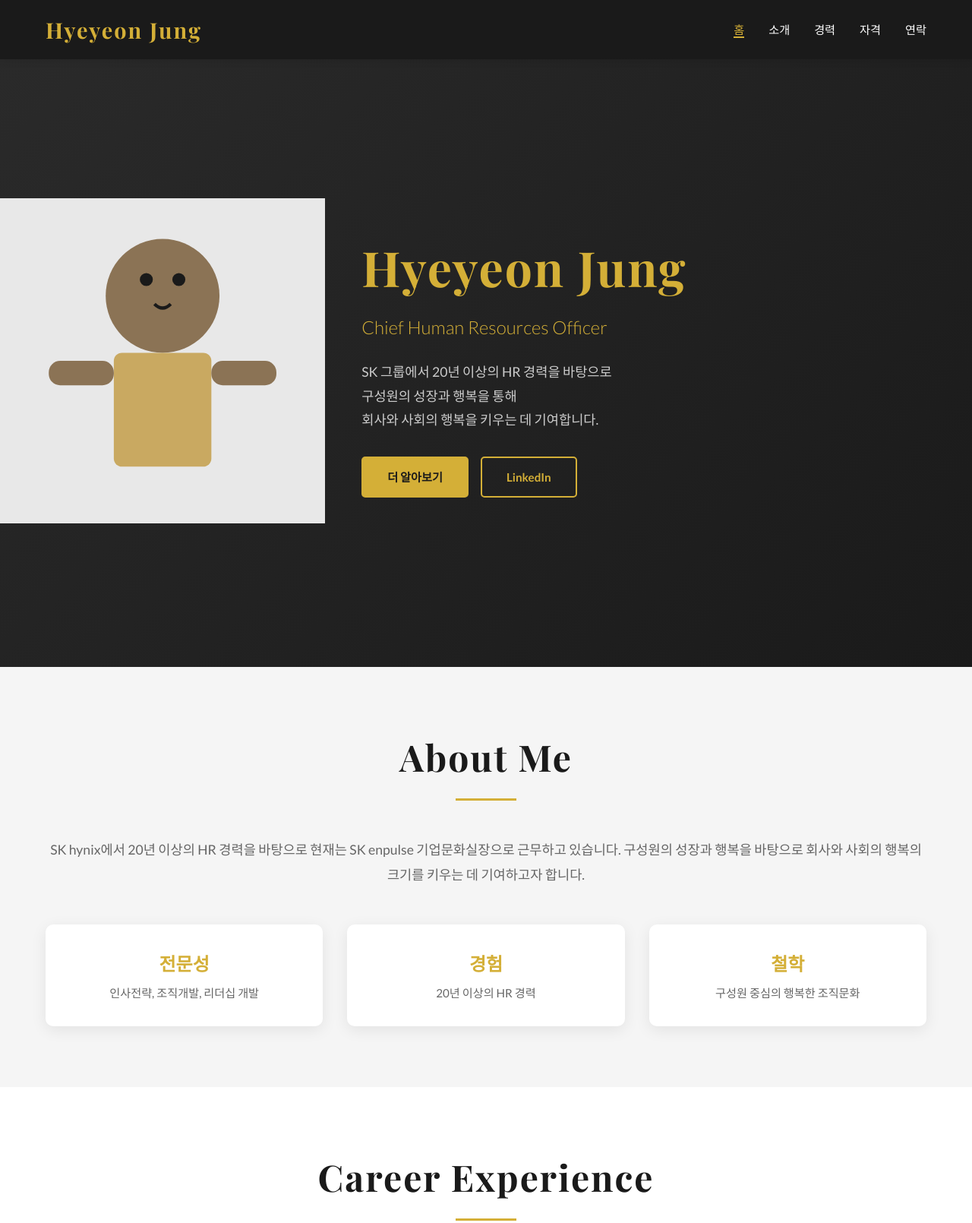
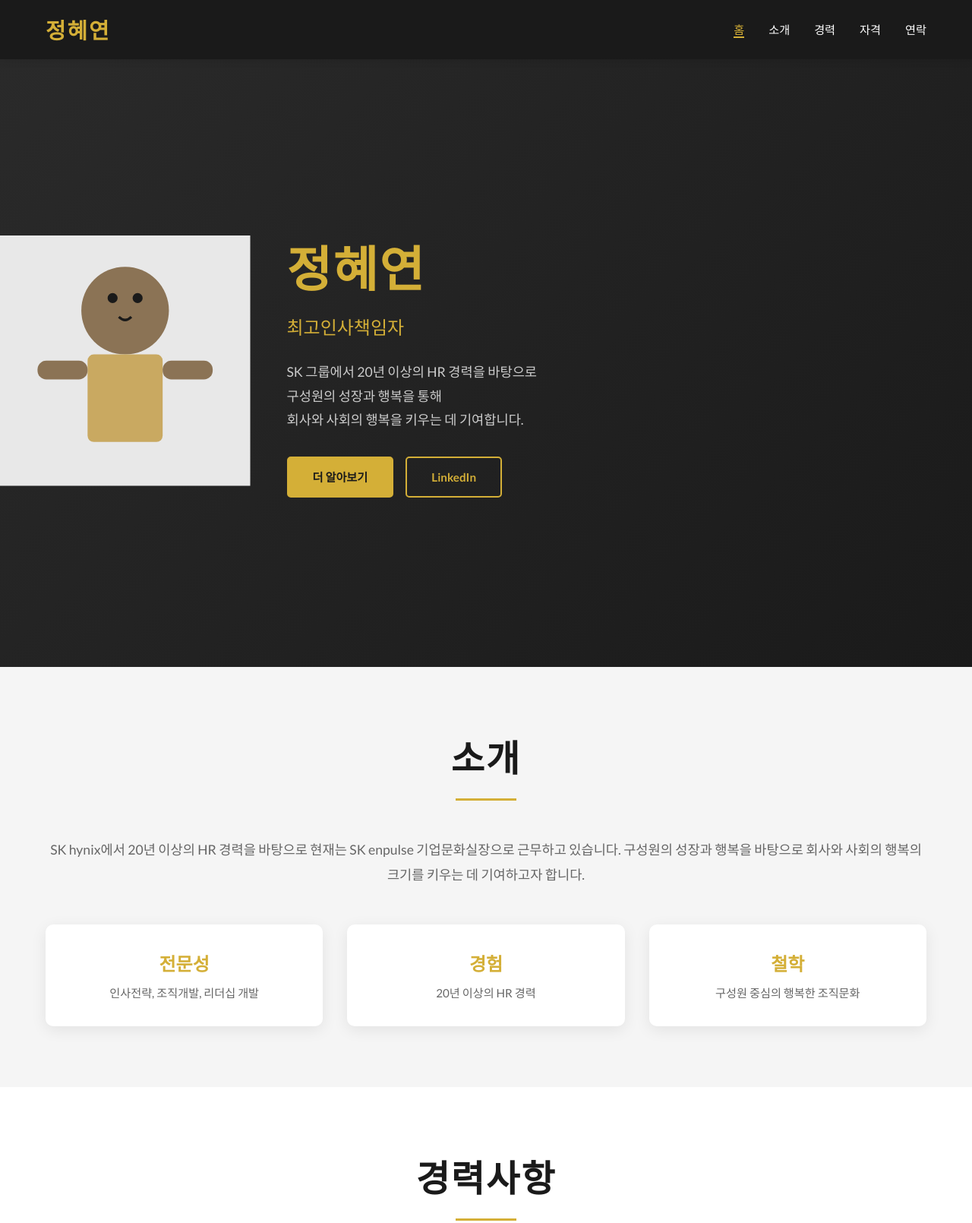
Before and after one commit to hyelyeunjung-create/myhome, a plain HTML site: page index.html in a window 1280 px wide. Shown: the top 1610 px of the page at 76% size. Drawn offline with nearby package versions, Linux system fonts and the light colour scheme.

Commit message:
Change name to Korean '정혜연' (Jeong Hyeyeon) - display Korean only

```diff
--- a/index.html
+++ b/index.html
@@ -3,15 +3,16 @@
 <head>
     <meta charset="UTF-8">
     <meta name="viewport" content="width=device-width, initial-scale=1.0">
-    <title>Hyeyeon Jung - Chief Human Resources Officer</title>
+    <title>정혜연 - 최고인사책임자</title>
     <link rel="stylesheet" href="styles.css">
     <link href="https://fonts.googleapis.com/css2?family=Playfair+Display:wght@400;700&family=Lato:wght@300;400;700&display=swap" rel="stylesheet">
+    <link href="https://fonts.googleapis.com/css2?family=Noto+Sans+KR:wght@400;700&display=swap" rel="stylesheet">
 </head>
 <body>
     <!-- Navigation -->
     <nav class="navbar">
         <div class="nav-container">
-            <div class="nav-logo">Hyeyeon Jung</div>
+            <div class="nav-logo">정혜연</div>
             <ul class="nav-menu">
                 <li><a href="#home" class="nav-link">홈</a></li>
                 <li><a href="#about" class="nav-link">소개</a></li>
@@ -45,8 +46,8 @@
                 </div>
             </div>
             <div class="hero-text">
-                <h1 class="hero-title">Hyeyeon Jung</h1>
-                <p class="hero-subtitle">Chief Human Resources Officer</p>
+                <h1 class="hero-title">정혜연</h1>
+                <p class="hero-subtitle">최고인사책임자</p>
                 <p class="hero-description">
                     SK 그룹에서 20년 이상의 HR 경력을 바탕으로<br>
                     구성원의 성장과 행복을 통해<br>
@@ -63,7 +64,7 @@
     <!-- About Section -->
     <section id="about" class="about">
         <div class="container">
-            <h2 class="section-title">About Me</h2>
+            <h2 class="section-title">소개</h2>
             <div class="about-content">
                 <div class="about-text">
                     <p class="about-description">
@@ -92,7 +93,7 @@
     <!-- Career Section -->
     <section id="career" class="career">
         <div class="container">
-            <h2 class="section-title">Career Experience</h2>
+            <h2 class="section-title">경력사항</h2>
             <div class="career-timeline">
                 <div class="career-item">
                     <div class="career-date">2024.01 - 현재</div>
@@ -136,7 +137,7 @@
     <!-- Certificates Section -->
     <section id="certificates" class="certificates">
         <div class="container">
-            <h2 class="section-title">Professional Certifications</h2>
+            <h2 class="section-title">자격증</h2>
             <div class="certificates-grid">
                 <div class="certificate-card">
                     <div class="certificate-icon">🏆</div>
@@ -168,7 +169,7 @@
     <!-- Skills Section -->
     <section class="skills">
         <div class="container">
-            <h2 class="section-title">Key Competencies</h2>
+            <h2 class="section-title">핵심 역량</h2>
             <div class="skills-grid">
                 <div class="skill-item">
                     <div class="skill-name">조직개발</div>
@@ -201,7 +202,7 @@
     <!-- Contact Section -->
     <section id="contact" class="contact">
         <div class="container">
-            <h2 class="section-title">Get In Touch</h2>
+            <h2 class="section-title">연락처</h2>
             <div class="contact-content">
                 <p class="contact-description">
                     새로운 기회와 협업에 항상 열려있습니다.<br>
@@ -219,7 +220,7 @@
     <!-- Footer -->
     <footer class="footer">
         <div class="container">
-            <p>&copy; 2025 Hyeyeon Jung. All rights reserved.</p>
+            <p>&copy; 2025 정혜연. All rights reserved.</p>
         </div>
     </footer>
 
```
